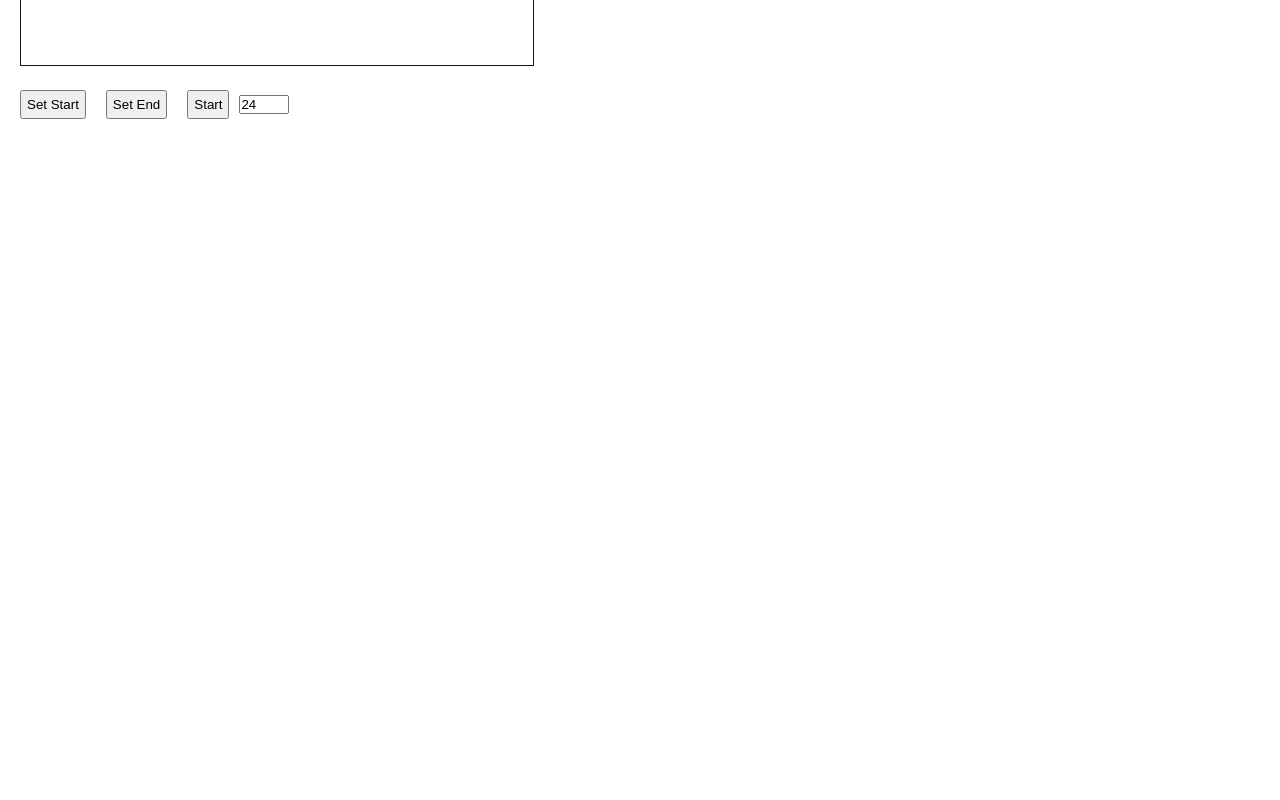
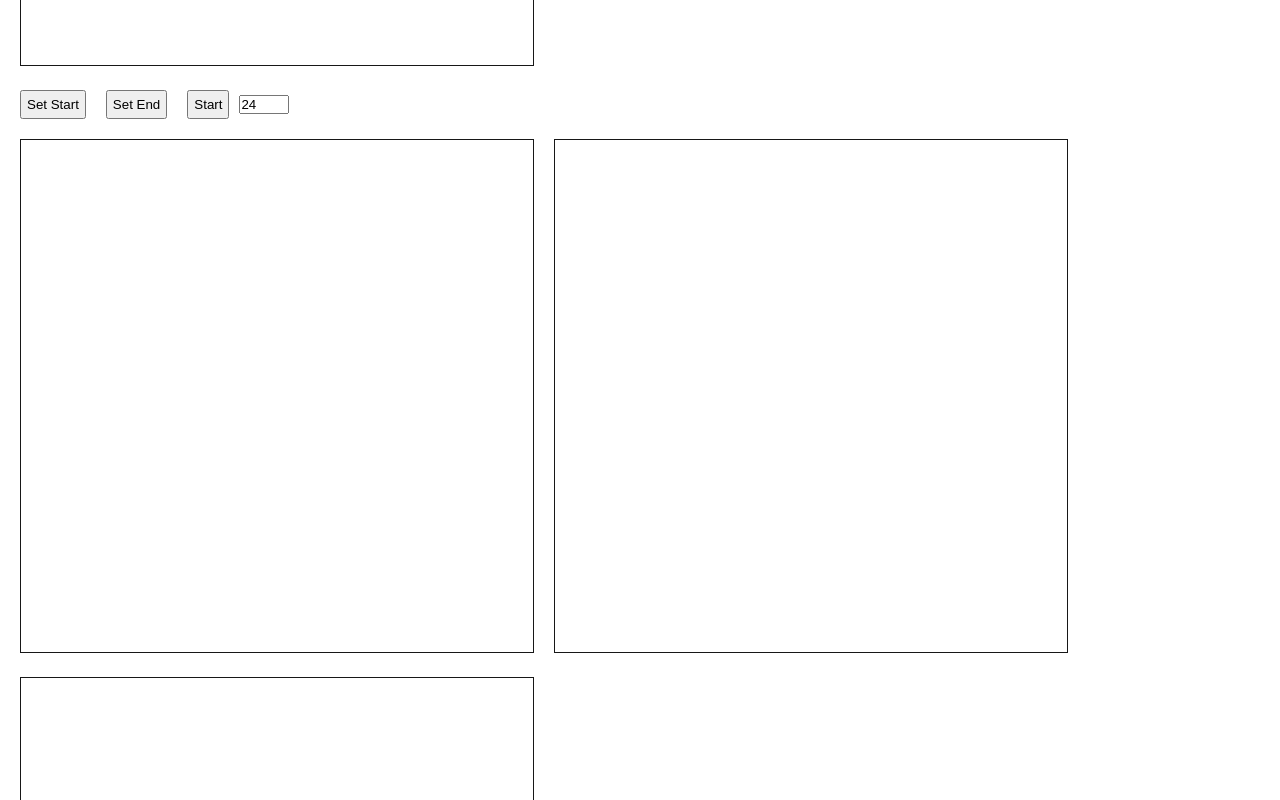
Before and after one commit to dreammac3816547290/swarm, a Next.js app: page / in a window 1280 px wide. Shown: the part 520-1320 px from the top of the page. Before the commit the page ends 800 px from the top, so only its background shows below. Built offline with nearby package versions, Linux system fonts and the light colour scheme.

Commit message:
Add canvas ref

```diff
--- a/app/page.js
+++ b/app/page.js
@@ -1,9 +1,21 @@
 "use client";
 
-import { useEffect, useRef, useState } from "react";
+import { use, useEffect, useRef, useState } from "react";
+
+// function Canvas({ level, image }) {
+//   const canvasRef = useRef(null);
+//   useEffect(() => {
+//     const canvas = canvasRef.current;
+//     const ctx = canvas.getContext("2d");
+//     const imageData = ctx.createImageData(canvas.width, canvas.height);
+//     // modify imageData.data with image
+//   }, [image]);
+//   return <canvas ref={canvasRef} width={2 ** level} height={2 ** level} />;
+// }
 
 export default function Home() {
   const canvasRef = useRef(null);
+  const level = 9; // canvas size 2^level
   const tools = ["paint", "erase"];
   const [tool, setTool] = useState("paint");
   const [size, setSize] = useState(5);
@@ -22,6 +34,7 @@ export default function Home() {
 
   // download png, upload png, select from png URL
 
+  const canvases = useRef([]);
   const [state, setState] = useState(null);
   const [play, setPlay] = useState(false);
   const [fps, setFps] = useState(24);
@@ -32,6 +45,12 @@ export default function Home() {
     if (!play) return;
     if ((t - start) / 1000 >= frame / fps) {
       // visualize
+      for (let lvl = 0; lvl < level; lvl++) {
+        for (let shift = 0; shift < 3; shift++) {
+          const canvas = canvases.current[lvl * 3 + shift];
+          visualize(canvas, state, lvl, shift);
+        }
+      }
       setState(next);
       setFrame((frame) => frame + 1); // alternative jump to frame
     } else requestAnimationFrame(callback);
@@ -112,8 +131,8 @@ export default function Home() {
       <br />
       <canvas
         ref={canvasRef}
-        width={512}
-        height={512}
+        width={2 ** level}
+        height={2 ** level}
         style={{ margin: 10, border: "1px solid", cursor: "crosshair" }}
         onMouseDown={(e) => {
           const canvas = canvasRef.current;
@@ -144,12 +163,31 @@ export default function Home() {
         min={0}
         onChange={(e) => setFps(Number(e.target.value || 24))}
       />
+      <br />
+      {Array.from({ length: level }, (_, lvl) => (
+        <div key={lvl}>
+          {Array.from({ length: 3 }, (_, shift) => (
+            <canvas
+              key={shift}
+              ref={(el) => (canvases.current[lvl * 3 + shift] = el)}
+              width={2 ** level}
+              height={2 ** level}
+              style={{ margin: 10, border: "1px solid" }}
+            />
+          ))}
+        </div>
+      ))}
     </div>
   );
 }
 
 function next(state) {
   return state;
+}
+
+function visualize(canvas, state, lvl, shift) {
+  const ctx = canvas.getContext("2d");
+  const imageData = ctx.createImageData(canvas.width, canvas.height);
 }
 
 // import { useRef, useState, useEffect } from "react";
```
